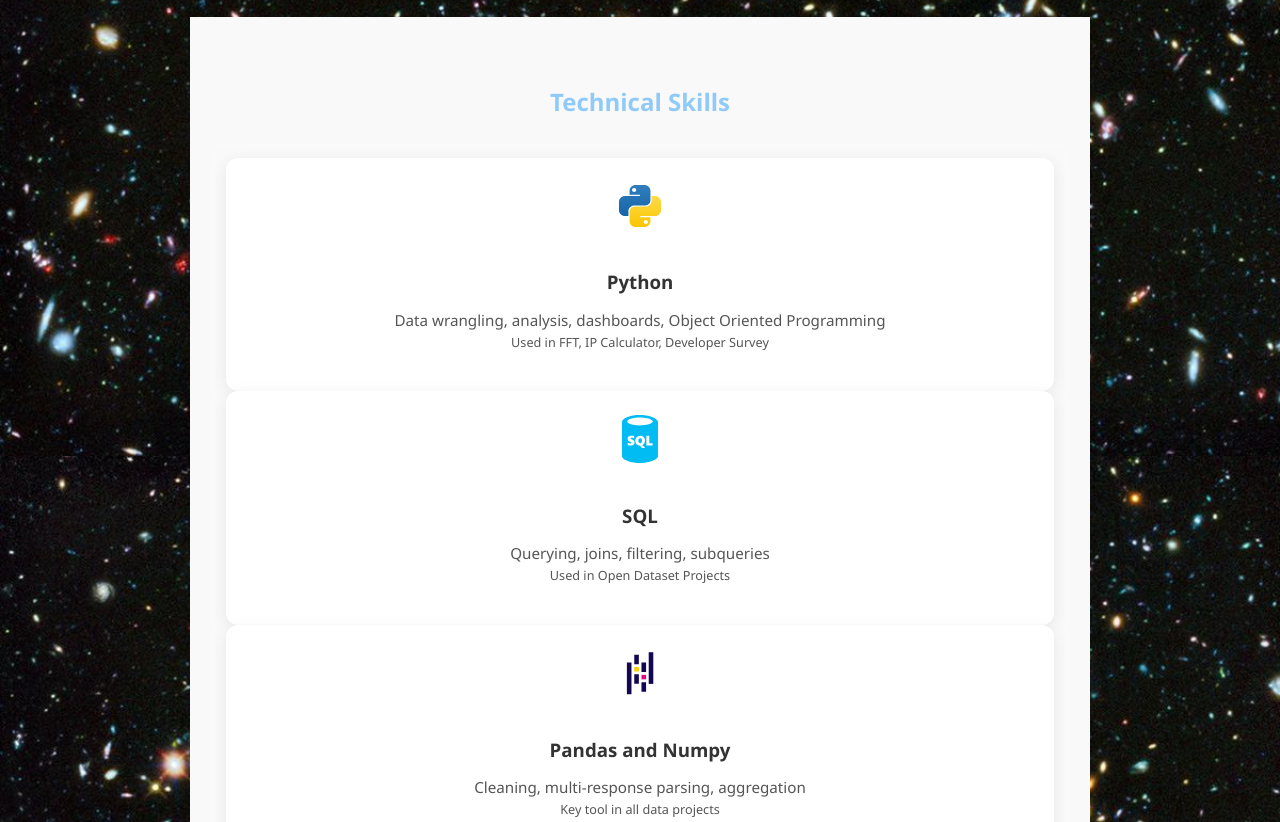
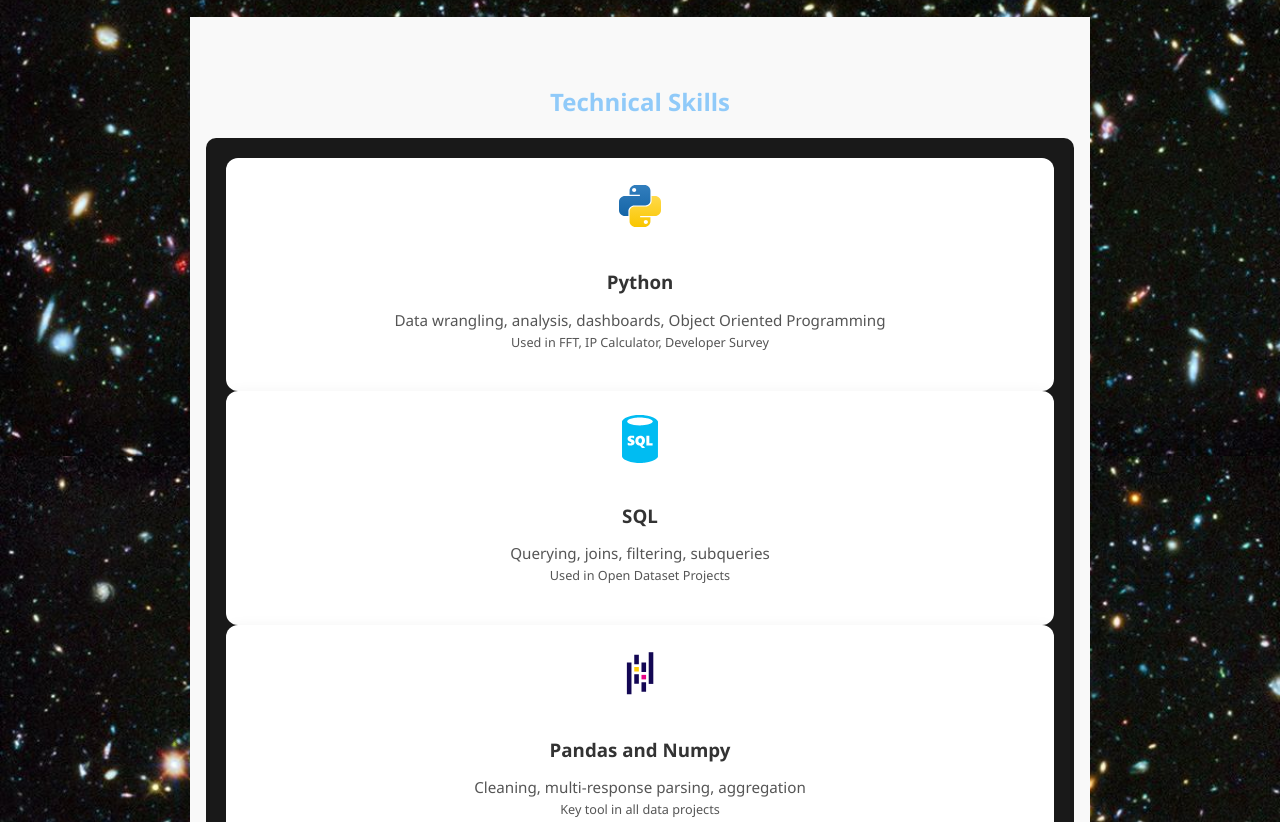
Before and after one commit to DaniloPierpaoli/danilo-pierpaoli.github.io, a plain HTML site: page index.html in a window 1280 px wide. Shown: the part 1880-2702 px from the top of the page. Drawn offline with Linux system fonts and the light colour scheme; files whose address does not match are found by name.

Commit message:
Update index.html

```diff
--- a/index.html
+++ b/index.html
@@ -137,7 +137,7 @@
 }
 
 .skills-grid {
-  background-color: rgba(0, 0, 0, 0); /* black with 30% opacity */
+  background-color: rgba(0, 0, 0, 0.9); /* black with 30% opacity */
   border-radius: 10px;
   padding: 20px;
   backdrop-filter: blur(6px); /* Optional: adds glassmorphism */
```
